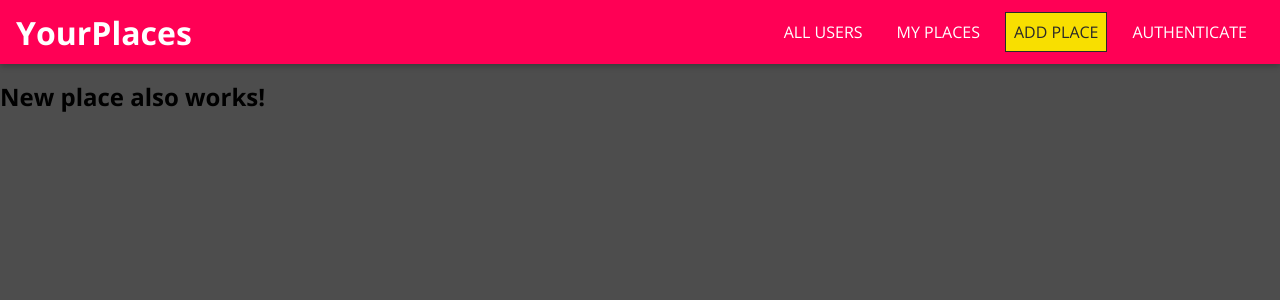
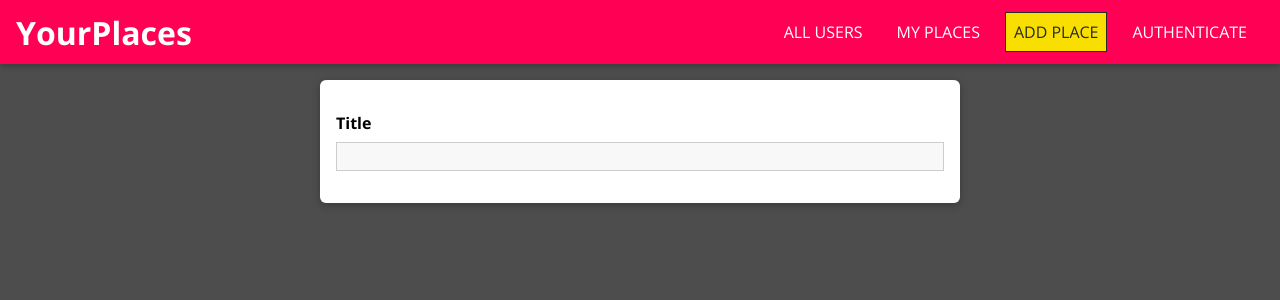
Before and after one commit to nhussaini/MERN, a React (Create React App) app: page /places/new in a window 1280 px wide. Shown: the top 300 px of the page. Built offline with nearby package versions, Linux system fonts and the light colour scheme.

Commit message:
added custom form input component

```diff
--- a/public/index.html
+++ b/public/index.html
@@ -23,6 +23,8 @@
       Unlike "/favicon.ico" or "favicon.ico", "%PUBLIC_URL%/favicon.ico" will
       work correctly both with client-side routing and a non-root public URL.
       Learn how to configure a non-root public URL by running `npm run build`.
+      <link rel="stylesheet" href="https://cdn.jsdelivr.net/gh/openlayers/openlayers.github.io@master/en/v6.1.1/css/ol.css" type="text/css">
+      <script src="https://cdn.jsdelivr.net/gh/openlayers/openlayers.github.io@master/en/v6.1.1/build/ol.js"></script>
     -->
     <title>React App</title>
   </head>
--- /dev/null
+++ b/src/places/pages/NewPlace.css
@@ -0,0 +1,10 @@
+.place-form {
+    list-style: none;
+    margin: 0 auto;
+    padding: 1rem;
+    width: 90%;
+    max-width: 40rem;
+    box-shadow: 0 2px 8px rgba(0, 0, 0, 0.26);
+    border-radius: 6px;
+    background: white;
+  }
--- a/src/places/pages/NewPlace.js
+++ b/src/places/pages/NewPlace.js
@@ -1,7 +1,13 @@
 import React from 'react';
 
+import Input from '../../shared/components/FormElements/Input';
+
+import "./NewPlace.css";
+
 const NewPlace = () => {
-    return <h2>New place also works!</h2>
+    return <form className="place-form">
+        <Input element="input" type="text" label="Title" />
+    </form>
 };
 
 export default NewPlace;
--- /dev/null
+++ b/src/shared/components/FormElements/Input.css
@@ -0,0 +1,41 @@
+.form-control {
+    margin: 1rem 0;
+  }
+
+  .form-control label,
+  .form-control input,
+  .form-control textarea {
+    display: block;
+  }
+
+  .form-control label {
+    font-weight: bold;
+    margin-bottom: 0.5rem;
+  }
+
+  .form-control input,
+  .form-control textarea {
+    width: 100%;
+    font: inherit;
+    border: 1px solid #ccc;
+    background: #f8f8f8;
+    padding: 0.15rem 0.25rem;
+  }
+
+  .form-control input:focus,
+  .form-control textarea:focus {
+    outline: none;
+    background: #ebebeb;
+    border-color: #510077;
+  }
+
+  .form-control--invalid label,
+  .form-control--invalid p {
+    color: red;
+  }
+
+  .form-control--invalid input,
+  .form-control--invalid textarea {
+    border-color: red;
+    background: #ffd1d1;
+  }
--- /dev/null
+++ b/src/shared/components/FormElements/Input.js
@@ -0,0 +1,18 @@
+import React from 'react';
+
+import './Input.css';
+
+
+const Input =props=>{
+    const element = props.element === 'input' ? <input id={props.id} type={props.type} placeholder={props.placeholder}/> :
+    <textarea id={props.id} row={props.rows || 3}/>
+
+    return <div className={`form-control`}>
+        <label htmlFor={props.id}>{props.label}</label>
+        {element}
+    </div>
+
+};
+
+
+export default Input;
--- /dev/null
+++ b/src/shared/components/UIElements/Map.css
@@ -0,0 +1,4 @@
+.map{
+    width: 100%;
+    height: 100%;
+}
```
Also changed, not shown: src/shared/components/UIElements/Map.js (added, +35 -0 lines).
